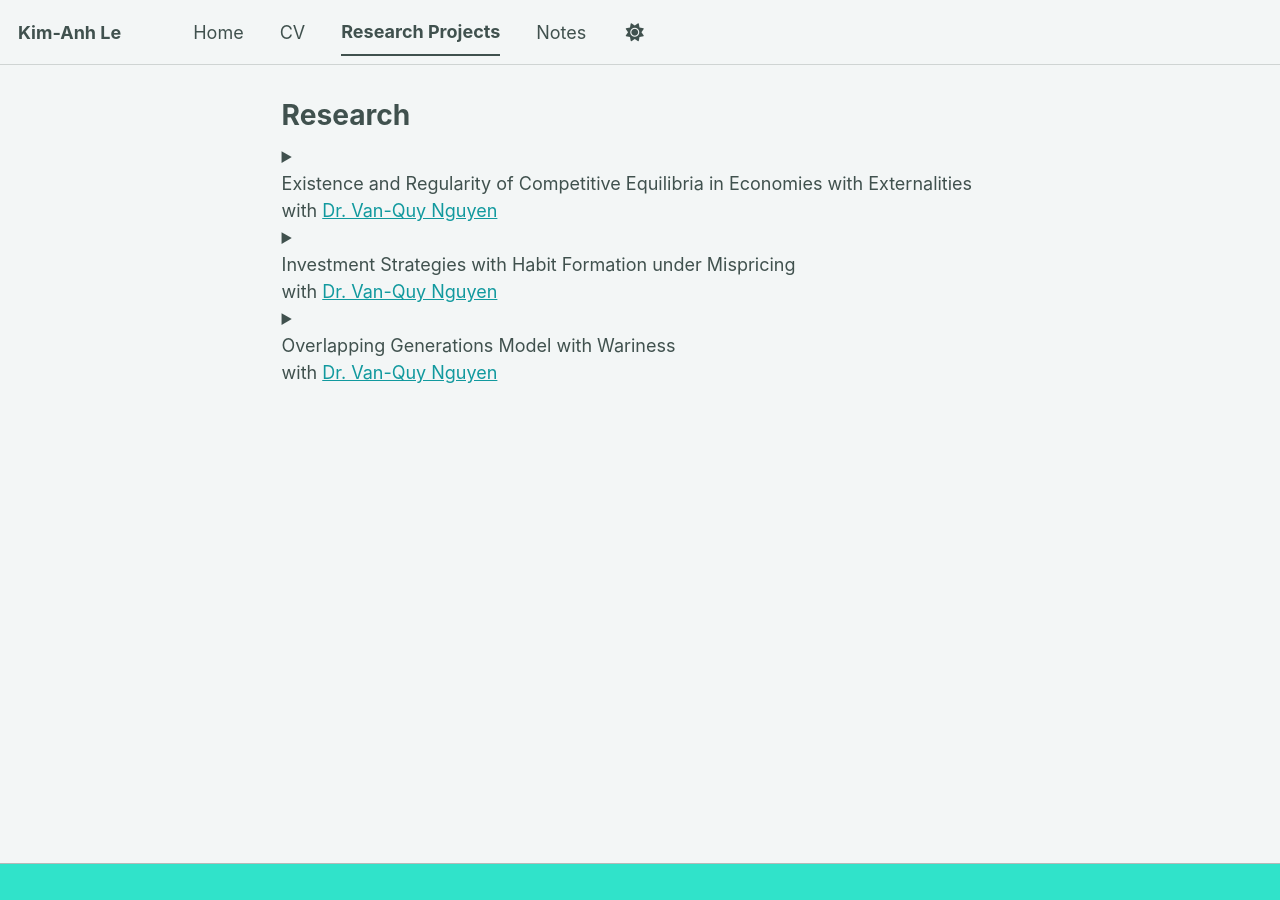
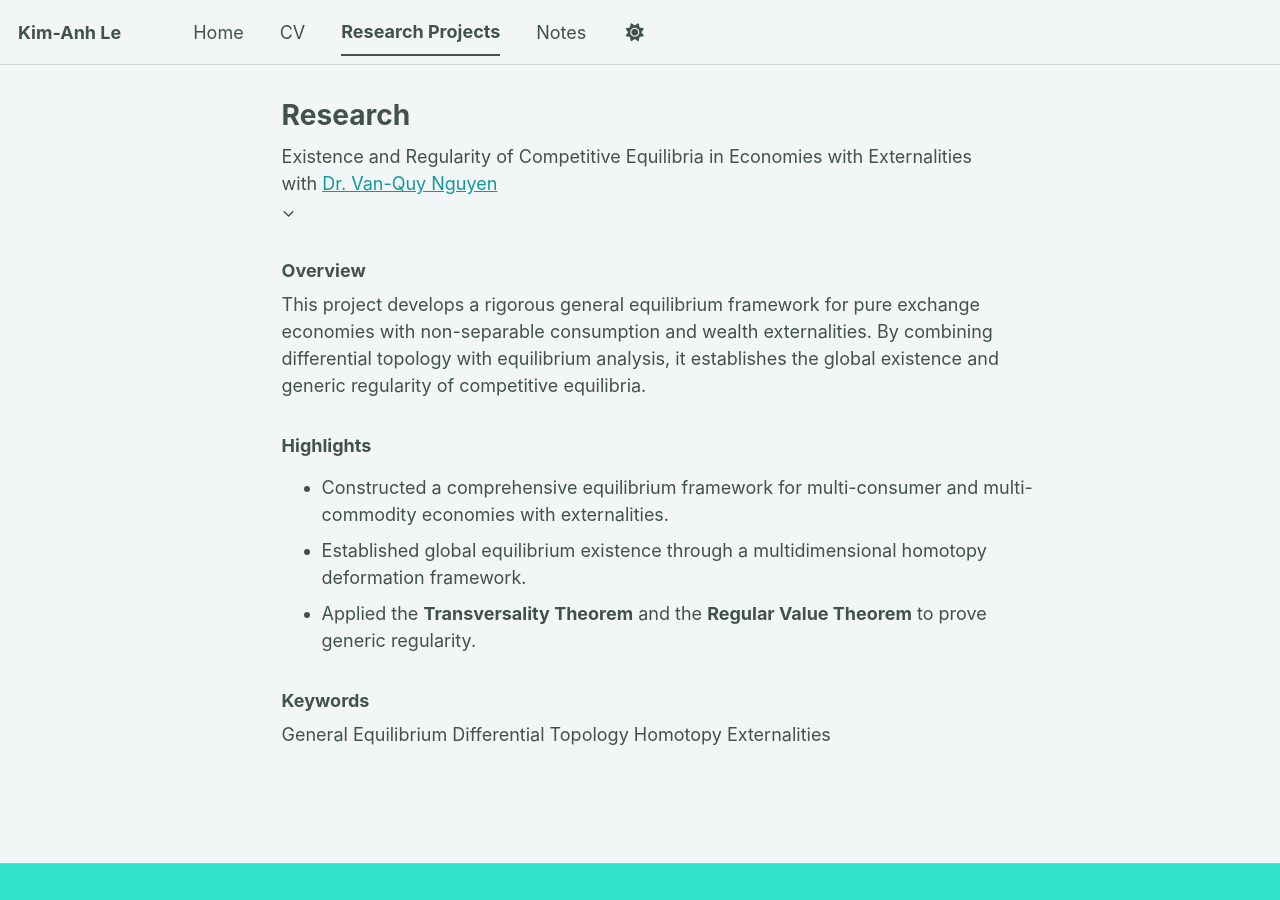
Before and after one commit to kimanhchloe/kimanhchloe.github.io, a Jekyll site: the page built from _pages/research.md, in a window 1280 px wide. Built offline with Jekyll 4.4.1, drawn with Linux system fonts in a browser that asks for light colours; a style sheet for code colours, icons or effects is not loaded.

Commit message:
Update research page and homepage

```diff
--- a/_pages/research.md
+++ b/_pages/research.md
@@ -6,53 +6,63 @@ author_profile: false
 ---
 
 <!-- ========================================================= -->
+<div class="project-card">
 
-<details class="project-card">
+<div class="project-header">
 
-<summary>
+<div class="project-left">
 
 <div class="project-title">
+
 Existence and Regularity of Competitive Equilibria in Economies with Externalities
+
 </div>
 
 <div class="project-author">
+
 with
+
 <a href="https://sites.google.com/view/vanquy93/home?authuser=0" target="_blank">
+
 Dr. Van-Quy Nguyen
+
 </a>
+
 </div>
 
-</summary>
+</div>
 
-<div class="project-content">
+<div class="project-arrow">
+
+⌄
+
+</div>
+
+</div>
+
+<div class="project-body">
 
 <h3>Overview</h3>
 
 <p>
+
 This project develops a rigorous general equilibrium framework for pure exchange economies with non-separable consumption and wealth externalities. By combining differential topology with equilibrium analysis, it establishes the global existence and generic regularity of competitive equilibria.
+
 </p>
 
 <h3>Highlights</h3>
 
 <ul>
 
-<li>
-Constructed a comprehensive equilibrium framework for multi-consumer and multi-commodity economies with externalities.
-</li>
+<li>Constructed a comprehensive equilibrium framework for multi-consumer and multi-commodity economies with externalities.</li>
 
-<li>
-Established global equilibrium existence through a multidimensional homotopy deformation framework.
-</li>
+<li>Established global equilibrium existence through a multidimensional homotopy deformation framework.</li>
 
-<li>
-Applied the <strong>Transversality Theorem</strong> and the <strong>Regular Value Theorem</strong> to prove generic regularity, showing that regular economies form an open full-measure subset with finitely many differentiable equilibria.
-</li>
+<li>Applied the <strong>Transversality Theorem</strong> and the <strong>Regular Value Theorem</strong> to prove generic regularity.</li>
 
 </ul>
 
 <h3>Keywords</h3>
-
-<p>
 
 <span class="keyword">General Equilibrium</span>
 
@@ -62,148 +72,19 @@ Applied the <strong>Transversality Theorem</strong> and the <strong>Regular Valu
 
 <span class="keyword">Externalities</span>
 
-</p>
+</div>
 
 </div>
+<script>
 
-</details>
+document.querySelectorAll(".project-header").forEach(function(item){
 
-<!-- ========================================================= -->
+    item.onclick=function(){
 
-<details class="project-card">
+        this.parentElement.classList.toggle("active");
 
-<summary>
+    }
 
-<div class="project-title">
-Investment Strategies with Habit Formation under Mispricing
-</div>
+});
 
-<div class="project-author">
-with
-<a href="https://sites.google.com/view/vanquy93/home?authuser=0" target="_blank">
-Dr. Van-Quy Nguyen
-</a>
-</div>
-
-</summary>
-
-<div class="project-content">
-
-<h3>Overview</h3>
-
-<p>
-This project investigates continuous-time optimal consumption and portfolio allocation under habit formation and asset mispricing. The objective is to derive explicit feedback investment strategies and establish rigorous mathematical verification of their optimality.
-</p>
-
-<h3>Highlights</h3>
-
-<ul>
-
-<li>
-Derived exact closed-form feedback control strategies under both CRRA and logarithmic utility functions.
-</li>
-
-<li>
-Decomposed the optimal portfolio into
-<strong>myopic demand</strong>,
-<strong>mispricing hedging demand</strong>,
-and
-<strong>inflation hedging demand</strong>.
-</li>
-
-<li>
-Proved the
-<strong>Verification Theorem</strong>
-using generalized multidimensional Itô calculus for jump-diffusion processes.
-</li>
-
-<li>
-Established global uniqueness through a strictly negative-definite Hessian matrix for the Hamilton–Jacobi–Bellman operator.
-</li>
-
-</ul>
-
-<h3>Keywords</h3>
-
-<p>
-
-<span class="keyword">Mathematical Finance</span>
-
-<span class="keyword">Stochastic Control</span>
-
-<span class="keyword">Portfolio Optimization</span>
-
-<span class="keyword">HJB Equation</span>
-
-<span class="keyword">Habit Formation</span>
-
-<span class="keyword">Mispricing</span>
-
-</p>
-
-</div>
-
-</details>
-
-<!-- ========================================================= -->
-
-<details class="project-card">
-
-<summary>
-
-<div class="project-title">
-Overlapping Generations Model with Wariness
-</div>
-
-<div class="project-author">
-with
-<a href="https://sites.google.com/view/vanquy93/home?authuser=0" target="_blank">
-Dr. Van-Quy Nguyen
-</a>
-</div>
-
-</summary>
-
-<div class="project-content">
-
-<h3>Overview</h3>
-
-<p>
-This project develops a two-period overlapping generations model incorporating lifecycle wariness through a non-smooth max-min utility specification. The research investigates how behavioral preferences affect capital accumulation, dynamic efficiency, and long-run economic growth.
-</p>
-
-<h3>Highlights</h3>
-
-<ul>
-
-<li>
-Solved a two-period household optimization problem with a non-smooth max-min objective, deriving a nonlinear piecewise capital accumulation law across three endogenous return-driven regimes.
-</li>
-
-<li>
-Constructed a global phase diagram for a logarithmic Cobb–Douglas economy, establishing steady-state existence, uniqueness, and finite-threshold projection.
-</li>
-
-<li>
-Derived parameter conditions for decentralized Golden Rule implementation and extended the framework to a Romer-type endogenous growth model.
-</li>
-
-</ul>
-
-<h3>Keywords</h3>
-
-<p>
-
-<span class="keyword">Overlapping Generations</span>
-
-<span class="keyword">Economic Growth</span>
-
-<span class="keyword">Dynamic Optimization</span>
-
-<span class="keyword">Dynamical Systems</span>
-
-</p>
-
-</div>
-
-</details>
+</script>
```
Also changed, not shown: assets/css/custom.css (+75 -0 lines).
